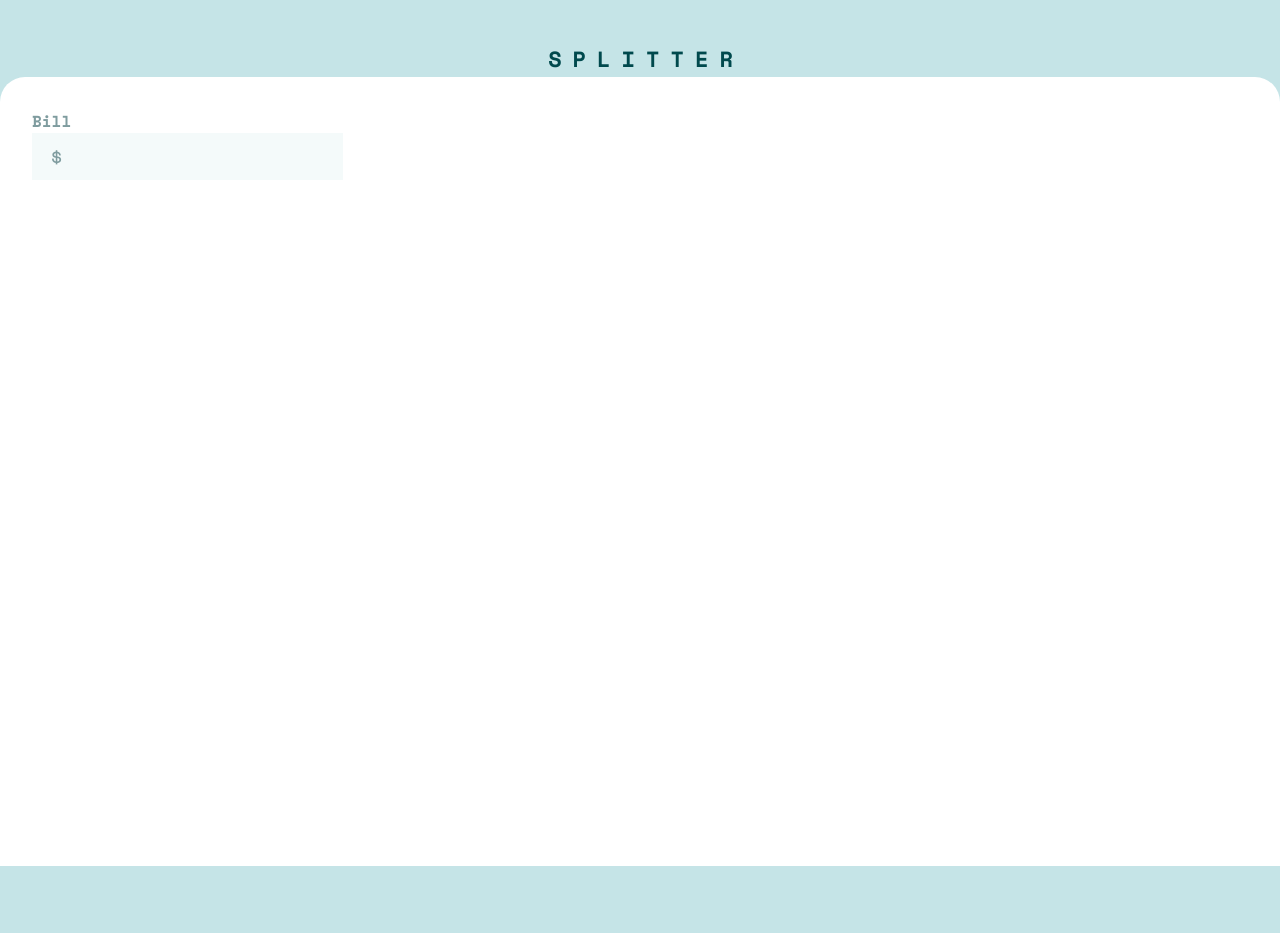
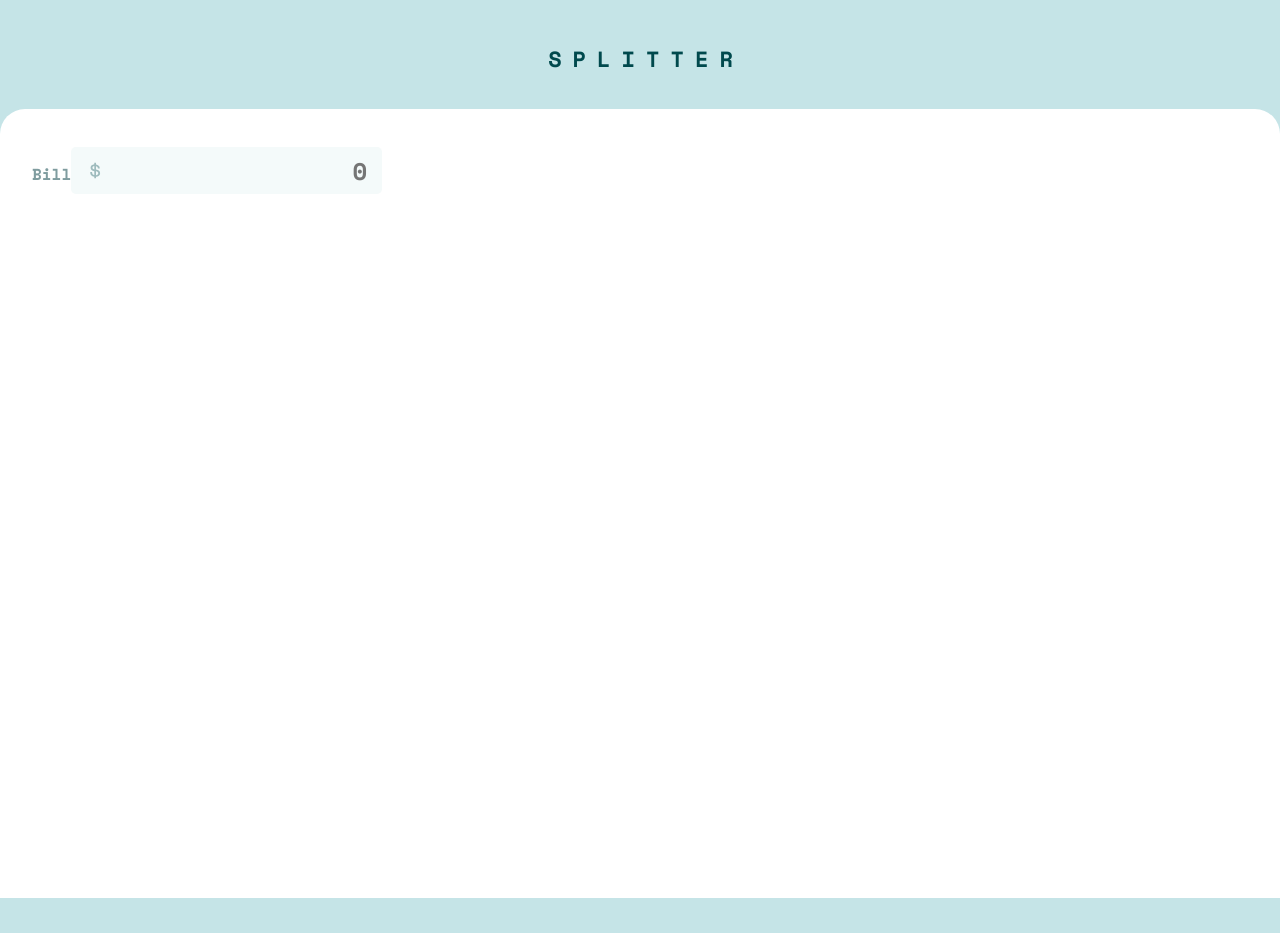
Before and after one commit to JCDMeira/16-tip-calculator, a React (Create React App) app: page / in a window 1280 px wide. Built offline with nearby package versions, Linux system fonts and the light colour scheme.

Commit message:
Update: input component

```diff
--- a/src/App.jsx
+++ b/src/App.jsx
@@ -10,7 +10,7 @@ function App() {
         <div className="splitter">
           <h1>Splitter</h1>
         </div>
-        <Card></Card>
+        <Card />
       </Conteiner>
     </>
   );
--- a/src/Global.js
+++ b/src/Global.js
@@ -33,6 +33,7 @@ export const Conteiner = styled.div`
     padding-left: 14.2rem;
     padding-right: 13rem;
     word-wrap: break-word;
+    margin-bottom: 3.2rem;
 
     h1 {
       text-align: center;
--- a/src/assets/components/Card/style.js
+++ b/src/assets/components/Card/style.js
@@ -7,5 +7,5 @@ export const CardConteiner = styled.div`
   background: var(--white);
   border-radius: 25px 25px 0px 0px;
 
-  padding: 3.2rem;
+  padding: 3.1rem 3.2rem;
 `;
--- a/src/assets/components/MyInput/index.jsx
+++ b/src/assets/components/MyInput/index.jsx
@@ -2,15 +2,13 @@ import React from 'react';
 import P from 'prop-types';
 
 import { InputConteiner } from './style';
+import dollar from '../../images/icon-dollar.svg';
 
 function MyInput({ children }) {
   return (
-    <InputConteiner>
-      <h3>{children}</h3>
-      <div className="myInput">
-        <p>$</p>
-        <input type="number" />
-      </div>
+    <InputConteiner image={dollar}>
+      <label>{children}</label>
+      <input type="number" className="input" placeholder="0" />
     </InputConteiner>
   );
 }
--- a/src/assets/components/MyInput/style.js
+++ b/src/assets/components/MyInput/style.js
@@ -1,42 +1,42 @@
 import styled from 'styled-components';
 
 export const InputConteiner = styled.div`
-  h3 {
+  label {
     font-weight: bold;
     font-size: 1.6rem;
     line-height: 2.4rem;
 
     color: var(--dark-grayish-cyan);
   }
-  .myInput {
-    width: 31.1rem;
-    height: 4.7rem;
-    padding-left: 1.8rem;
 
-    background: var(--light-grayish-cyan);
+    .input {
+      margin-top: 0.7rem;
+      border: none;
+      width: 31.1rem;
+      height: 4.7rem;
+      border-radius: 0.5rem;
 
-    display: flex;
-    flex-direction: row;
-    align-items: center;
-    justify-content: space-between;
+      background: inherit;
+      text-align: right;
+      background-color: var(--light-grayish-cyan) ;
+      background-repeat: no-repeat;
+      background-image: url(${(props) => props.image});
+      background-position: 1.9rem 1.5rem;
 
-    p {
-      font-weight: normal;
-      font-size: 2.2rem;
-      line-height: 3.3rem;
+      font-family: 'Space Mono';
+      font-weight: bold;
+      font-size: 2.4rem;
+      line-height: 3.6rem;
+      text-align: right;
 
-      color: var(--dark-grayish-cyan);
+      color: var(--very-dark-cyan);
+
+
     }
 
-    input {
-      border: none;
-      height: 4.7rem;
-      background: inherit;
-      text-align: right;
+    .input:focus{
+      outline: 1px solid var(--strong-cyan);
     }
-    input:focus {
-      box-shadow: none;
-      decoration: none;
-    }
+
   }
 `;
```
